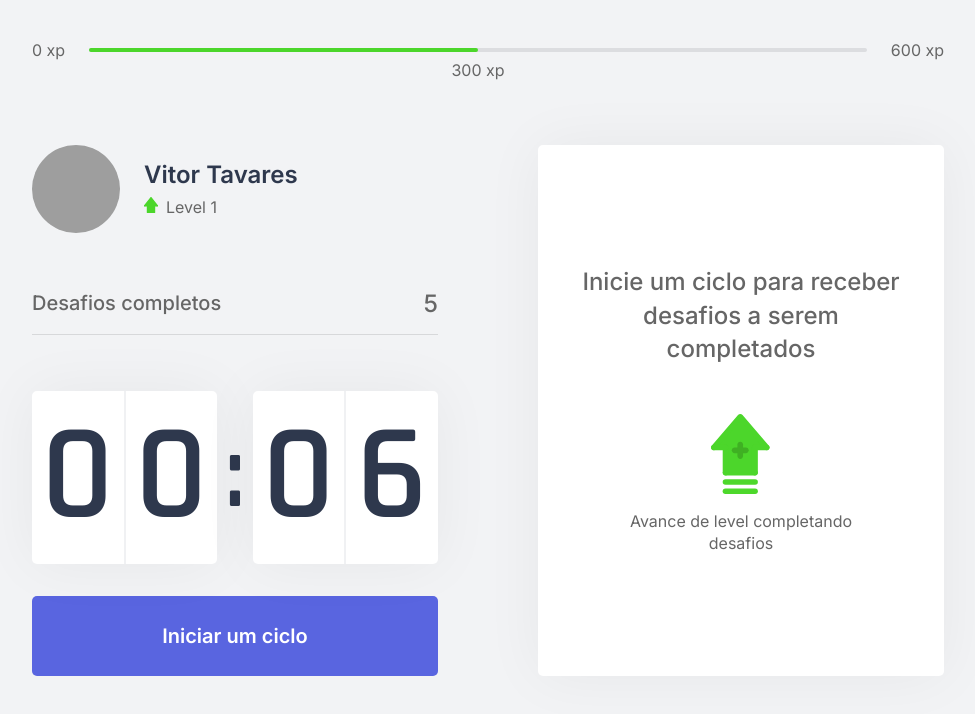
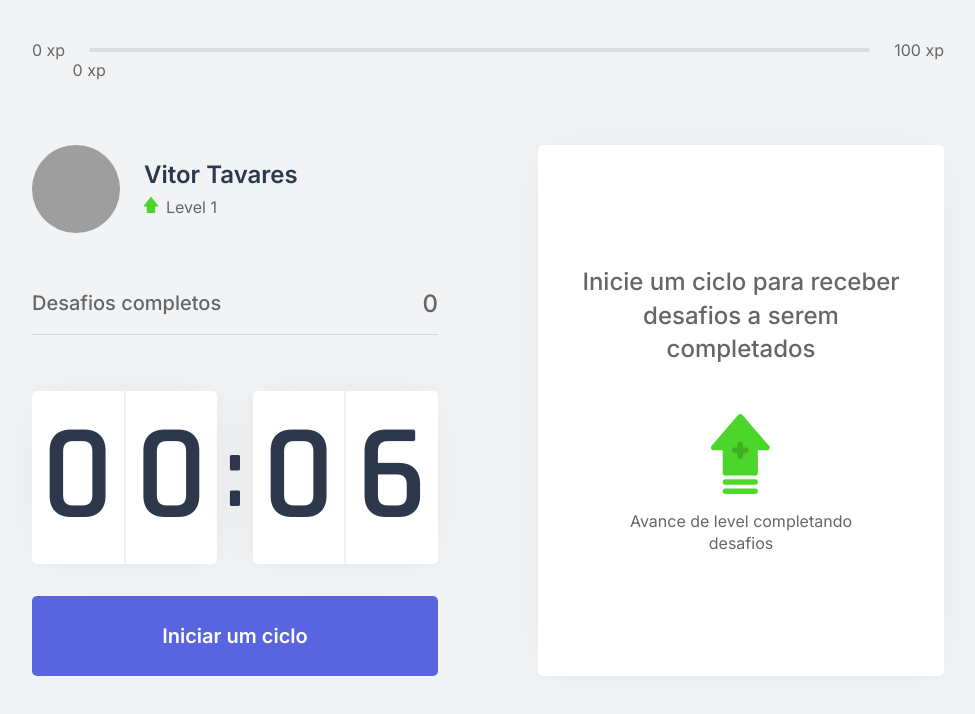
Before and after one commit to vittav/move-it, a Next.js app: page / in a window 1280 px wide. Shown: the top 714 px of the page, without its empty margins (152-1127 px from the left). Built offline with nearby package versions, Linux system fonts and the light colour scheme; grey boxes are pictures that could not be loaded.

Commit message:
Ajustado e iniciado as regras de negocio do app

```diff
--- a/src/components/ChallengeBox.tsx
+++ b/src/components/ChallengeBox.tsx
@@ -4,7 +4,7 @@
 
 export function ChallengeBox() {
 
-    const { activeChallenge } = useContext(ChallengesContext);
+    const { activeChallenge, resetChallenge } = useContext(ChallengesContext);
 
     return (
         <div className={styles.challengeBoxContainer}>
@@ -20,6 +20,7 @@
                         <button
                             type="button"
                             className={styles.challengeFailedButton}
+                            onClick={resetChallenge}
                         >
                             Falhei
                         </button>
--- a/src/components/CompletedChallenges.tsx
+++ b/src/components/CompletedChallenges.tsx
@@ -1,10 +1,13 @@
+import { useContext } from 'react'
+import { ChallengesContext } from '../contexts/ChallengesContext'
 import styles from '../styles/components/CompletedChallenges.module.css'
 
 export function CompletedChallenges() {
+    const { challengesCompleted } = useContext(ChallengesContext);
     return (
         <div className={styles.completedChallengesContainer}>
             <span>Desafios completos</span>
-            <span>5</span>
+            <span>{challengesCompleted}</span>
         </div>
 
     )
--- a/src/components/ExperienceBar.tsx
+++ b/src/components/ExperienceBar.tsx
@@ -1,17 +1,22 @@
+import { useContext } from 'react'
+import { ChallengesContext } from '../contexts/ChallengesContext'
 import styles from '../styles/components/ExperienceBar.module.css'
 
 export function ExperienceBar() {
+    const { currentExperience, experienceToNextLevel } = useContext(ChallengesContext);
+
+    const percentToNextLevel = Math.round((currentExperience * 100) / experienceToNextLevel);
     return (
         <header className={styles.experienceBar}>
             <span>0 xp</span>
             <div>
-                <div style={{ width: '50%' }} />
+                <div style={{ width: `${percentToNextLevel}%` }} />
 
-                <span className={styles.currentExperience} style={{ left: '50%' }}>
-                    300 xp
+                <span className={styles.currentExperience} style={{ left: `${percentToNextLevel}%` }}>
+                    {currentExperience} xp
                 </span>
             </div>
-            <span>600 xp</span>
+            <span>{ experienceToNextLevel } xp</span>
         </header>
     )
 }
--- a/src/contexts/ChallengesContext.tsx
+++ b/src/contexts/ChallengesContext.tsx
@@ -9,11 +9,13 @@
 
 interface ChallengesContextData {
     level: number;
+    experienceToNextLevel: number;
     currentExperience: number;
     challengesCompleted: number;
     activeChallenge: Challenge;
     levelUp: () => void;
     startNewChallenge: () => void;
+    resetChallenge: () => void;
 }
 
 interface ChallengesProviderProps {
@@ -30,6 +32,8 @@
 
     const [activeChallenge, setActiveChallenge] = useState(null);
 
+    const experienceToNextLevel = Math.pow((level + 1) * 5, 2)
+
     function levelUp() {
         setLevel(level + 1);
     }
@@ -41,6 +45,10 @@
         setActiveChallenge(challenge);
     }
 
+    function resetChallenge() {
+        setActiveChallenge(null);
+    }
+
     return (
         <ChallengesContext.Provider
             value={{
@@ -49,7 +57,9 @@
                 challengesCompleted,
                 levelUp,
                 startNewChallenge,
-                activeChallenge
+                activeChallenge,
+                resetChallenge,
+                experienceToNextLevel
                 }}
             >
             {children}
```
